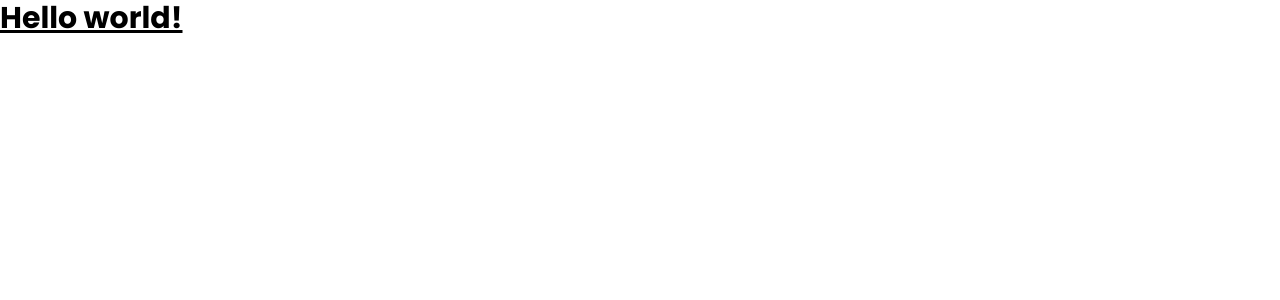
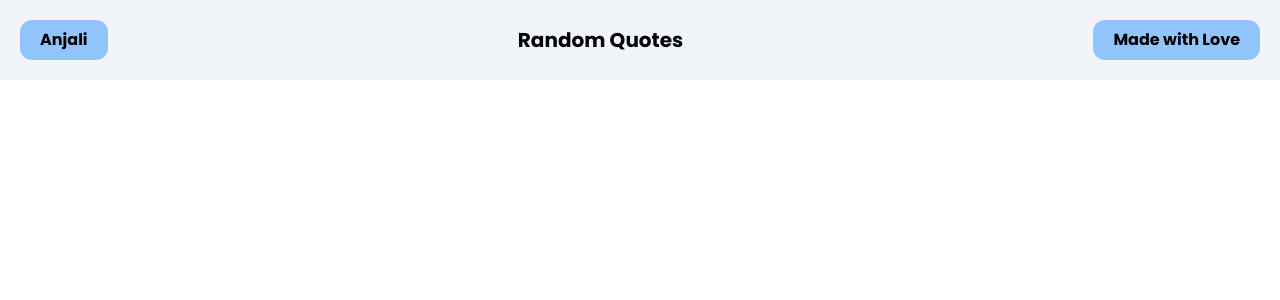
Before and after one commit to AnjaliJainapure/random-quotes, a React (Vite) app: page / in a window 1280 px wide. Shown: the top 300 px of the page. Built offline with nearby package versions, Linux system fonts and the light colour scheme; a web font is replaced by a local one.

Commit message:
Add Header Component
Added Header Component and placed in the App component.

```diff
--- a/src/App.jsx
+++ b/src/App.jsx
@@ -1,5 +1,10 @@
 import "./App.css";
+import Header from "./Header";
 
 export default function App() {
-  return <h1 className="text-3xl font-bold underline">Hello world!</h1>;
+  return (
+    <>
+      <Header></Header>
+    </>
+  );
 }
--- /dev/null
+++ b/src/Header.jsx
@@ -0,0 +1,17 @@
+const Header = () => {
+  return (
+    <>
+      <header className="bg-slate-100 flex  items-center justify-between p-5 ">
+        <button className="bg-blue-300 rounded-xl font-bold py-2 px-5 cursor-auto	">
+          Anjali
+        </button>
+        <p className="font-bold text-xl ">Random Quotes</p>
+        <button className=" bg-blue-300 rounded-xl py-2 px-5 font-bold cursor-auto">
+          Made with Love
+        </button>
+      </header>
+    </>
+  );
+};
+
+export default Header;
```
